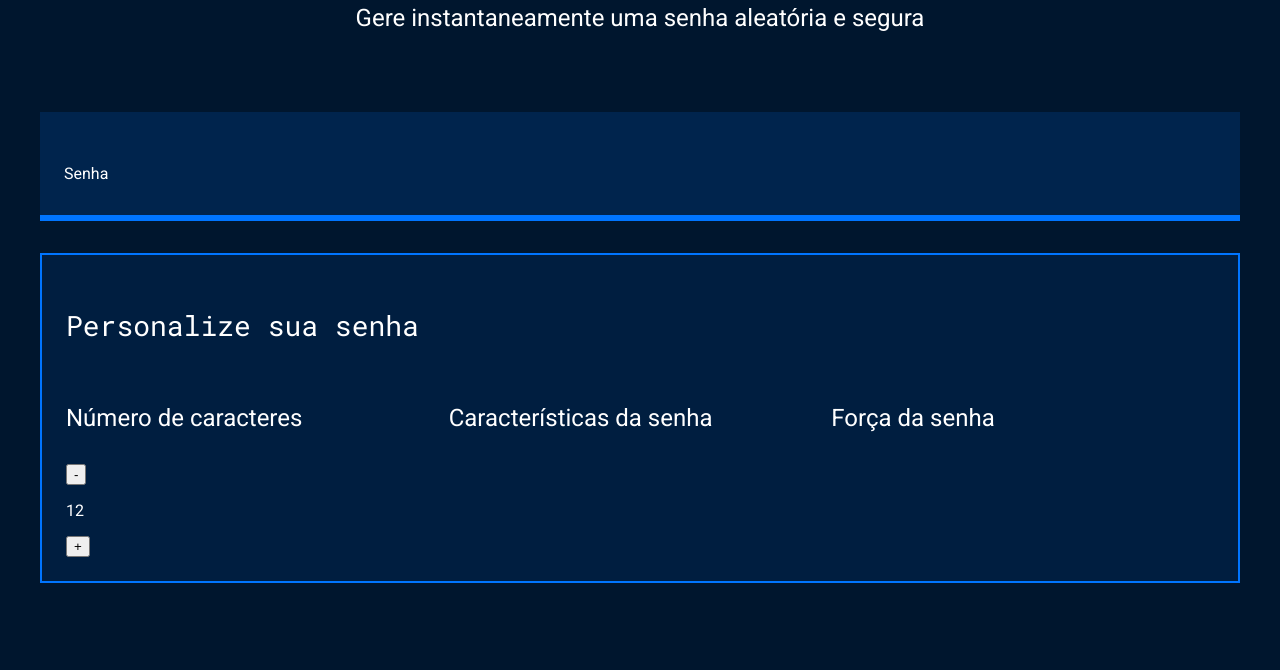
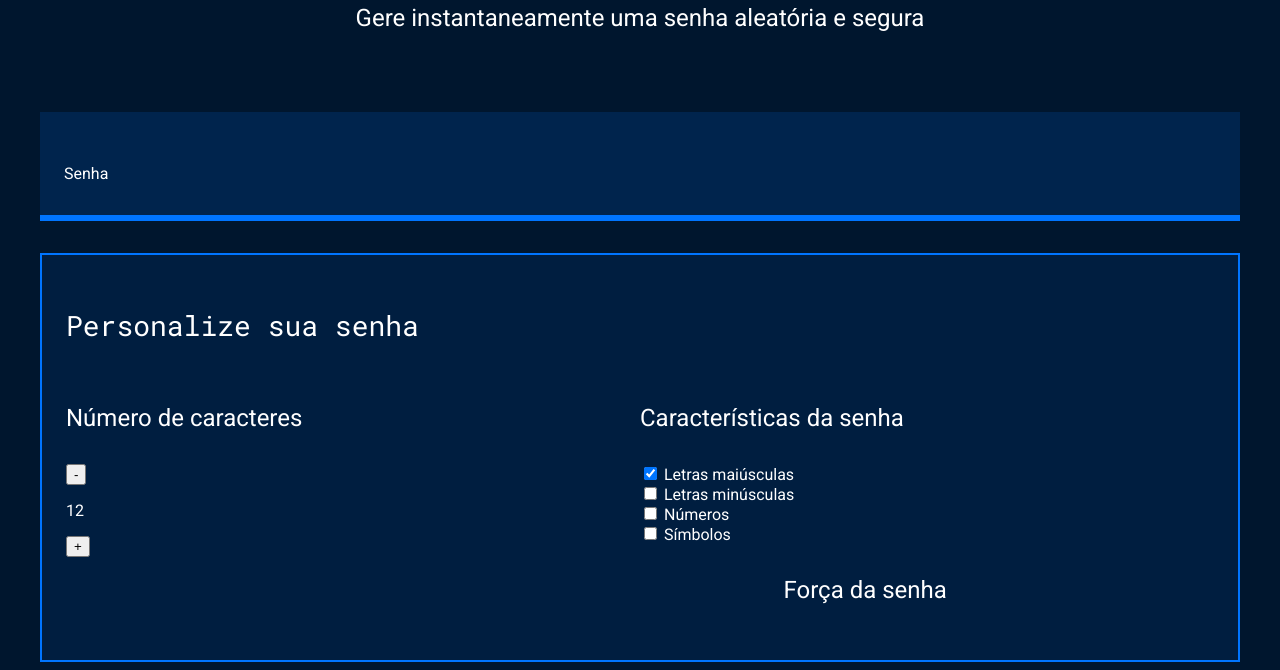
Before and after one commit to zelinosilva/Gerador-de-Senhas, a plain HTML site: page index.html in a window 1280 px wide. Shown: the part 240-910 px from the top of the page. Before the commit the page ends 831 px from the top, so only its background shows below. Drawn offline with Linux system fonts and the light colour scheme.

Commit message:
Add files via upload

```diff
--- a/index.html
+++ b/index.html
@@ -33,6 +33,19 @@
                 </div>
                 <div class="parametro-senha">
                     <h4 class="parametro-senha__titulo">Características da senha</h4>
+                    <div class="parametro-senha-checkbox">
+                        <input name="maiusculo" type="checkbox" class="checkbox" checked>
+                        <label for="maiusculo">Letras maiúsculas</label>
+                        <div class="parametro-senha-checkbox">
+                        <input name="minusculo" type="checkbox" class="checkbox">
+                        <label for="minusculo">Letras minúsculas</label>
+                        <div class="parametro-senha-checkbox">
+                        <input name="numero" type="checkbox" class="checkbox">
+                        <label for="numero">Números</label>
+                        <div class="parametro-senha-checkbox">
+                        <input name="simbolo" type="checkbox" class="checkbox">
+                        <label for="simbolo">Símbolos</label>
+
                 </div>
                 <div class="parametro-senha">
                     <h4 class="parametro-senha__titulo">Força da senha</h4>
```
